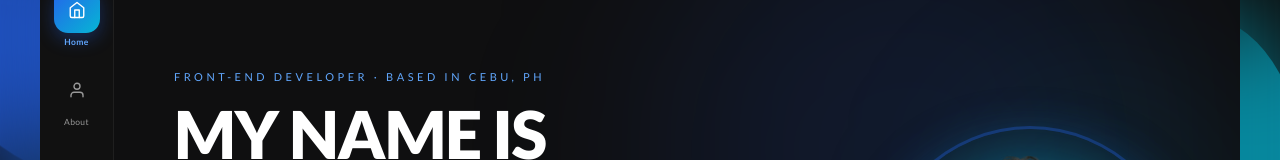
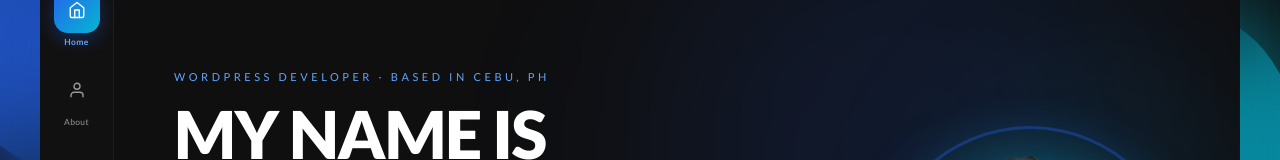
Before and after one commit to jaypaimalan/profile, a React (Vite) app: page / in a window 1280 px wide. Shown: the part 121-281 px from the top of the page. Built offline with nearby package versions, Linux system fonts and the light colour scheme; no server answers.

Commit message:
updated info

```diff
--- a/src/components/sections/Hero.jsx
+++ b/src/components/sections/Hero.jsx
@@ -13,7 +13,7 @@ export function Hero({ T, AC, isDark, accentId, grad, gradText, scrollTo }) {
       {/* Text */}
       <div data-reveal="up" style={{ flex: '1 1 300px', zIndex: 2, minWidth: 0 }}>
         <p style={{ ...F.DM, color: AC.primary, fontSize: 11, letterSpacing: '.32em', textTransform: 'uppercase', marginBottom: 20, transition: 'color 0.3s' }}>
-          Front-End Developer · Based in Cebu, PH
+          Wordpress Developer · Based in Cebu, PH
         </p>
         <div style={{ ...F.BC, lineHeight: 0.93, marginBottom: 26 }}>
           <div style={{ fontSize: 'clamp(42px,6vw,66px)', fontWeight: 900, color: T.text, letterSpacing: '-1.5px' }}>MY NAME IS</div>
--- a/src/data/index.js
+++ b/src/data/index.js
@@ -42,7 +42,7 @@ export const SKILLS = [
   },
   {
     category: 'WordPress & CMS',
-    items: ['PHP', 'WordPress', 'Elementor', 'Divi', 'WPBakery', 'WooCommerce', 'ACF', 'Shopify'],
+    items: ['PHP', 'WordPress', 'Elementor', 'Divi', 'WPBakery', 'Cornerstone', 'WooCommerce', 'ACF', 'Shopify'],
   },
   {
     category: 'Tools & Optimization',
```
